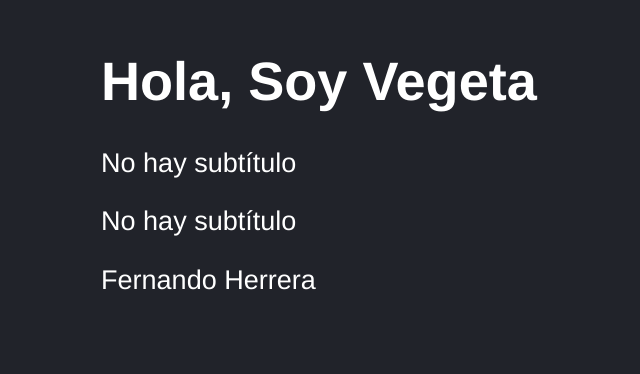
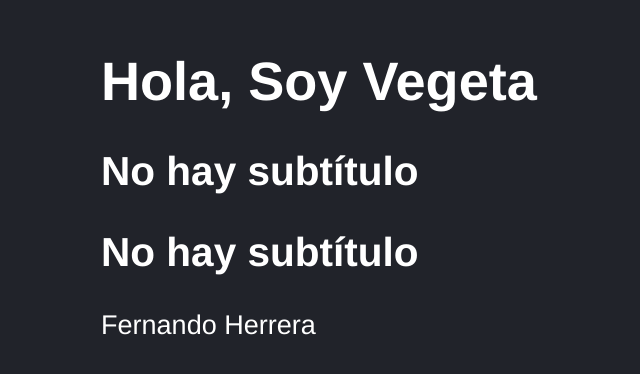
Before and after one commit to JoseIu/introduction_testing, a React (Vite) app: page / in a window 1280 px wide. Shown: the part 134-508 px from the top of the page, without its empty margins (47-687 px from the left). Built offline with nearby package versions, Linux system fonts and the light colour scheme.

Commit message:
fix: subtitle p to h2

```diff
--- a/src/FirstApp.jsx
+++ b/src/FirstApp.jsx
@@ -7,8 +7,8 @@ export const FirstApp = ({ title, subTitle, name }) => {
 		<>
 			<h1 data-testid="test-title"> {title} </h1>
 			{/* <code>{ JSON.stringify( newMessage ) }</code> */}
-			<p>{subTitle}</p>
-			<p>{subTitle}</p>
+			<h2>{subTitle}</h2>
+			<h2>{subTitle}</h2>
 
 			<p>{name}</p>
 		</>
```
